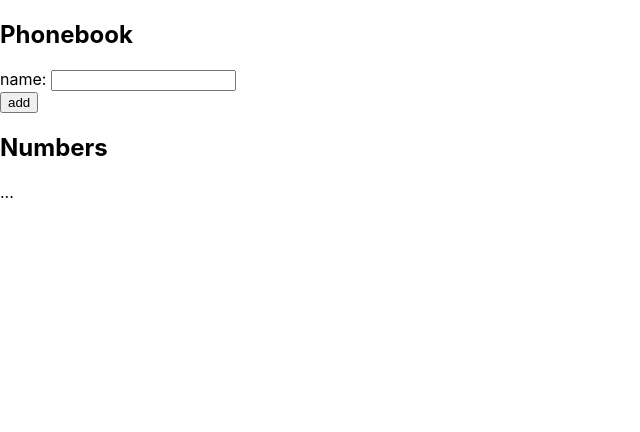
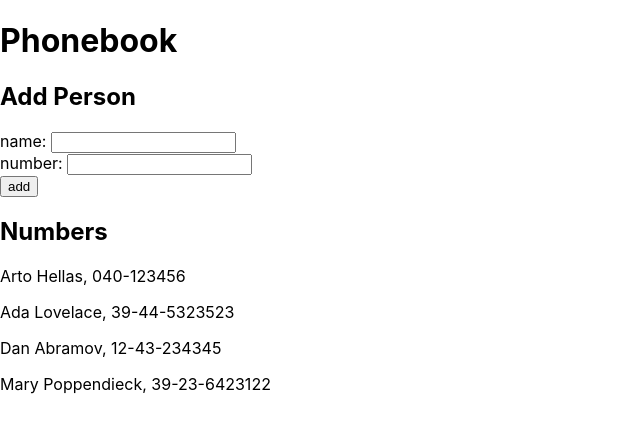
Before and after one commit to Arcspider/my-first-app, a React (Create React App) app: page / in a window 1280 px wide. Shown: the top 432 px of the page, without its empty margins (0-640 px from the left). Built offline with nearby package versions, Linux system fonts and the light colour scheme.

Commit message:
Started ex2.9

```diff
--- a/src/App.js
+++ b/src/App.js
@@ -1,24 +1,73 @@
 import { useState } from 'react'
+
+import React from 'react'
+
+function findPerson(arr, person) {
+  return arr.find((element) => {
+    return element.name === person;
+  })
+}
+
 
 const App = () => {
   const [persons, setPersons] = useState([
-    { name: 'Arto Hellas' }
+    { name: 'Arto Hellas', number: '040-123456', id: 1 },
+    { name: 'Ada Lovelace', number: '39-44-5323523', id: 2 },
+    { name: 'Dan Abramov', number: '12-43-234345', id: 3 },
+    { name: 'Mary Poppendieck', number: '39-23-6423122', id: 4 }
   ])
   const [newName, setNewName] = useState('')
+  const [newNumber, setNewNumber] = useState('')
+
+  const handleNameChange = (event) => {
+    setNewName(event.target.value)
+  }
+  const handleNumberChange = (event) => {
+    setNewNumber(event.target.value)
+  }
+
+  const addPerson = (event) => {
+    event.preventDefault()
+    if (findPerson(persons, newName)) {
+      window.alert(`${newName} is already in the phonebook`)
+    } else {
+      const personObject = {
+        name: newName,
+        phone: newNumber
+      }
+
+      setPersons(persons.concat(personObject))
+    }
+    setNewName('')
+    setNewNumber('')
+  }
+
 
   return (
     <div>
-      <h2>Phonebook</h2>
+      <h1>Phonebook</h1>
+      <h2>Add Person</h2>
       <form>
         <div>
-          name: <input />
+          name: <input value={newName} onChange={handleNameChange} />
         </div>
         <div>
-          <button type="submit">add</button>
+          number: <input value={newNumber} onChange={handleNumberChange} />
         </div>
+        <div>
+          <button type="submit" onClick={addPerson} >add</button>
+        </div>
+
       </form>
       <h2>Numbers</h2>
-      ...
+      <div>
+        {persons.map((item)=>(
+          <>
+          <p key={item.id}>{item.name}, {item.number}</p>
+          </>
+        ))}
+      </div>
+
     </div>
   )
 }
```
